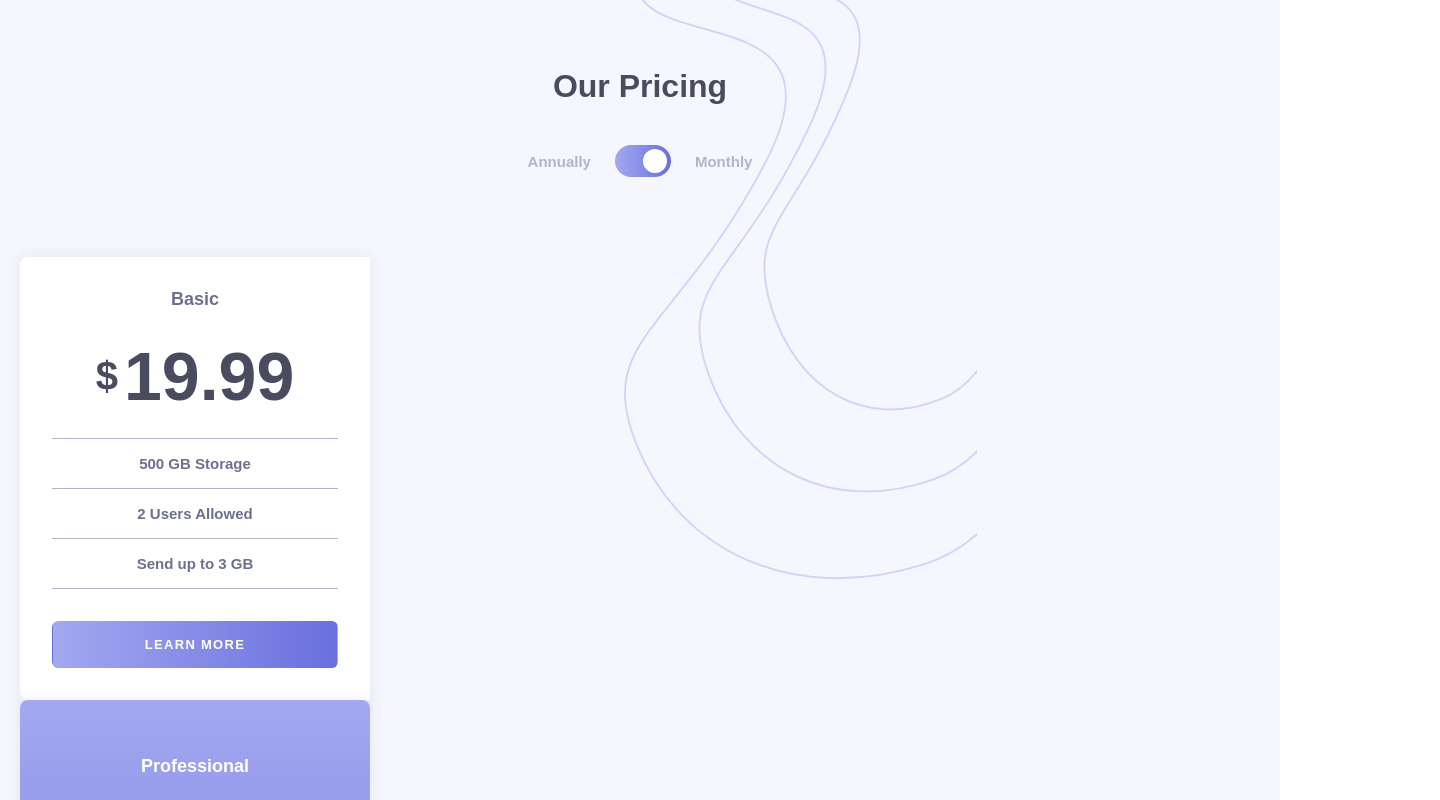
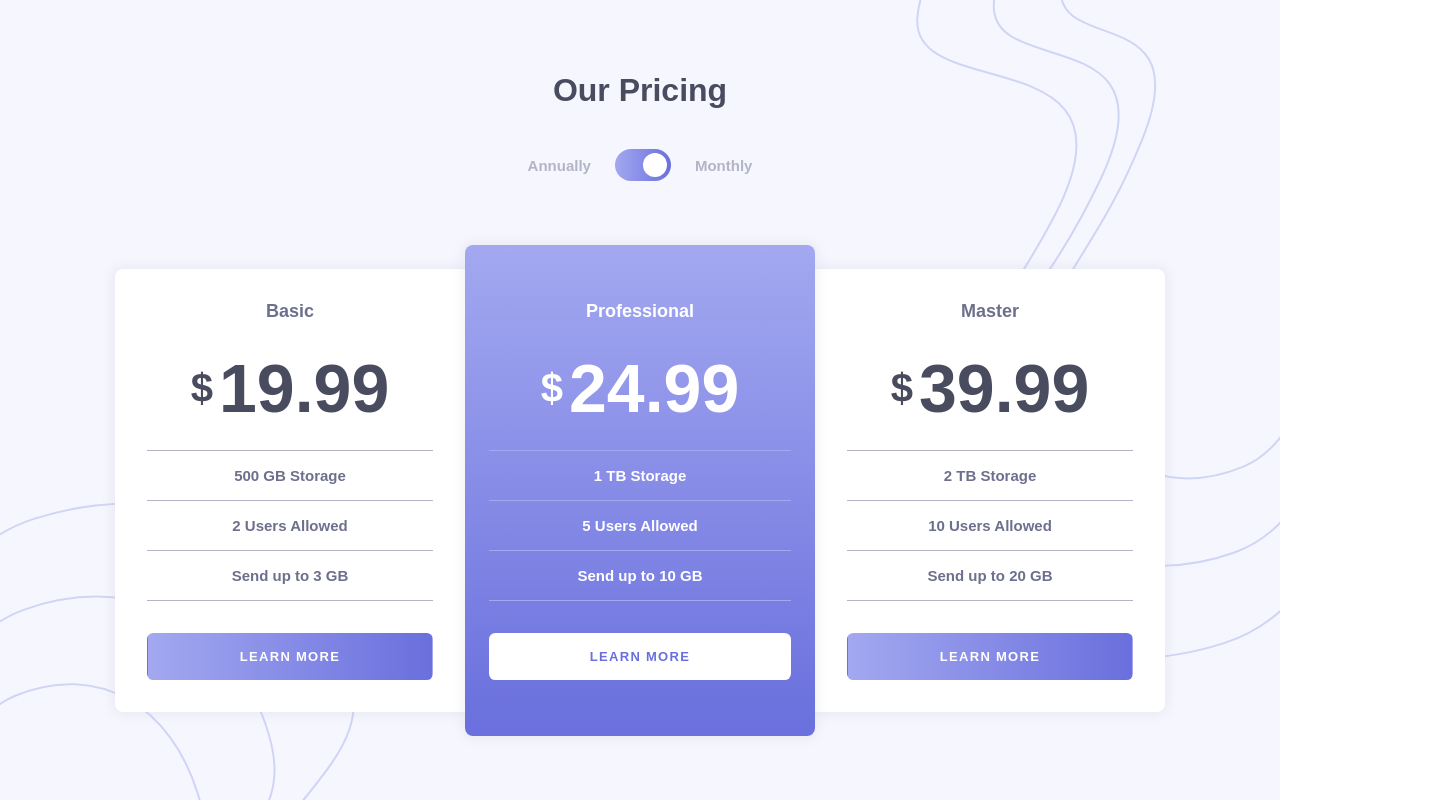
Before and after one commit to ntjnh/fem-pricing-component, a React (Vite) app: page / in a window 1280 px wide. Shown: the top 800 px of the page, 1440 px wide, since content can reach past the window. Built offline with nearby package versions, Linux system fonts and the light colour scheme; a web font is replaced by a local one.

Commit message:
Position and scale bg images on desktop+

```diff
--- a/src/assets/scss/App.scss
+++ b/src/assets/scss/App.scss
@@ -28,6 +28,33 @@ body {
         right: -10rem;
         top: -2.5rem;
         width: 100%;
+
+        @media (min-width: 640px) {
+            right: -21rem;
+        }
+
+        @media (min-width: 1024px) {
+            height: 660px;
+            right: 0;
+            top: 0;
+            width: 376px;
+        }
+    }
+
+    @media (min-width: 1024px) {
+        padding: 4.5rem 1.25rem;
+
+        &::after {
+            background: url('../images/bg-bottom.svg') center no-repeat;
+            background-size: contain;
+            content: '';
+            display: inline-block;
+            position: absolute;
+            height: 306px;
+            left: 0;
+            bottom: 0;
+            width: 355px;
+        }
     }
 
     &__title {
@@ -46,6 +73,10 @@ body {
         padding: 2.5rem 0 5rem;
         position: relative;
         z-index: 2;
+
+        @media (min-width: 1024px) {
+            padding-bottom: 4rem;
+        }
 
         &__label {
             color: $gray-blue-light;
@@ -90,3 +121,12 @@ body {
         }
     }
 }
+
+.plans {
+    @media (min-width: 1024px) {
+        align-items: center;
+        display: flex;
+        flex-wrap: nowrap;
+        justify-content: center;
+    }
+}
```
